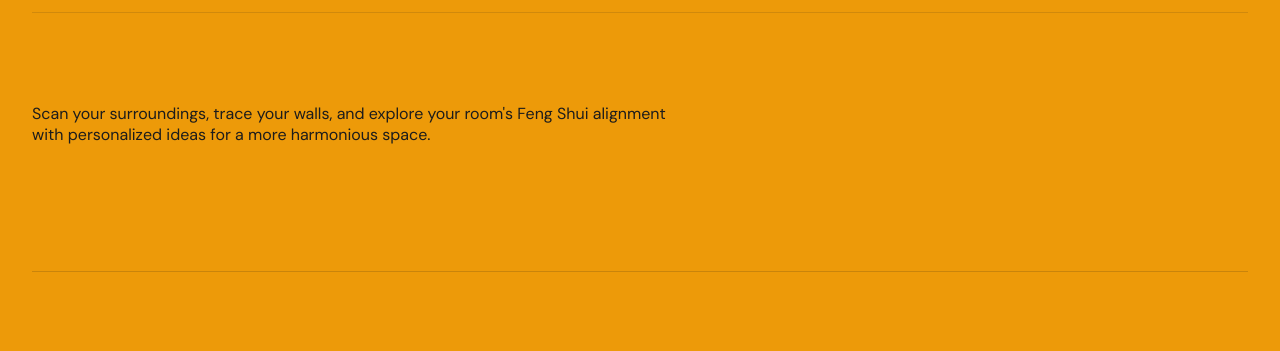
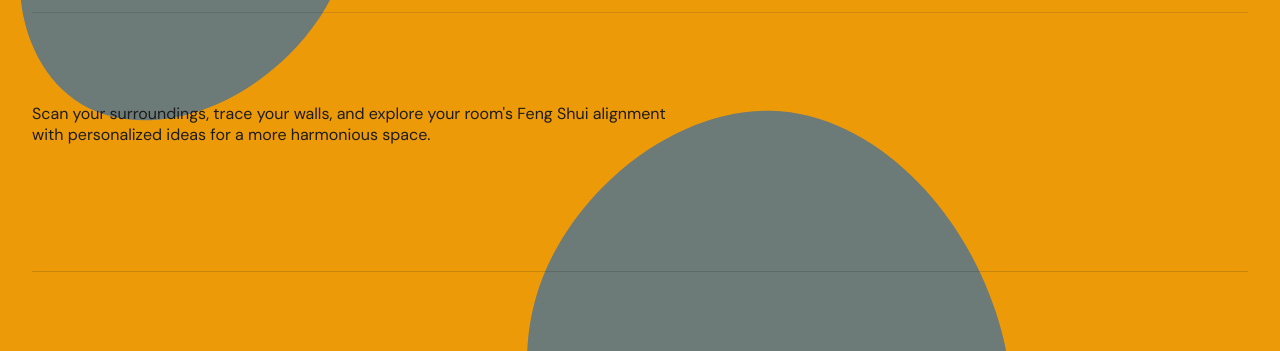
Before and after one commit to Capitol-26/windNwater-web, a website built with Vite: page windNwater-web/index.html in a window 1280 px wide. Shown: the part 79-430 px from the top of the page. Built offline with nearby package versions, Linux system fonts and the light colour scheme; a web font is replaced by a local one.

Commit message:
background?

```diff
--- a/windNwater-web/src/style.css
+++ b/windNwater-web/src/style.css
@@ -30,7 +30,9 @@ html {
 
 body {
   min-width: 320px;
+  min-height: 100vh;
   margin: 0;
+  background: #ed9a09 url('/images/blob-scatter-haikei.svg') center top / cover no-repeat;
 }
 
 button,
```
